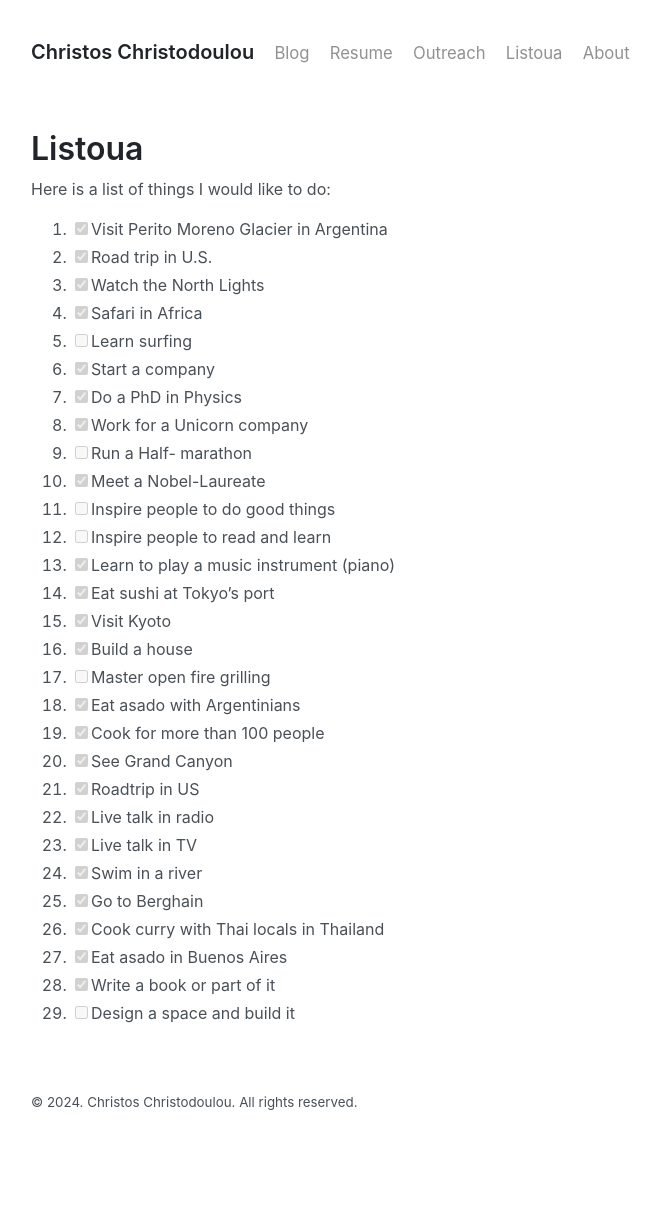
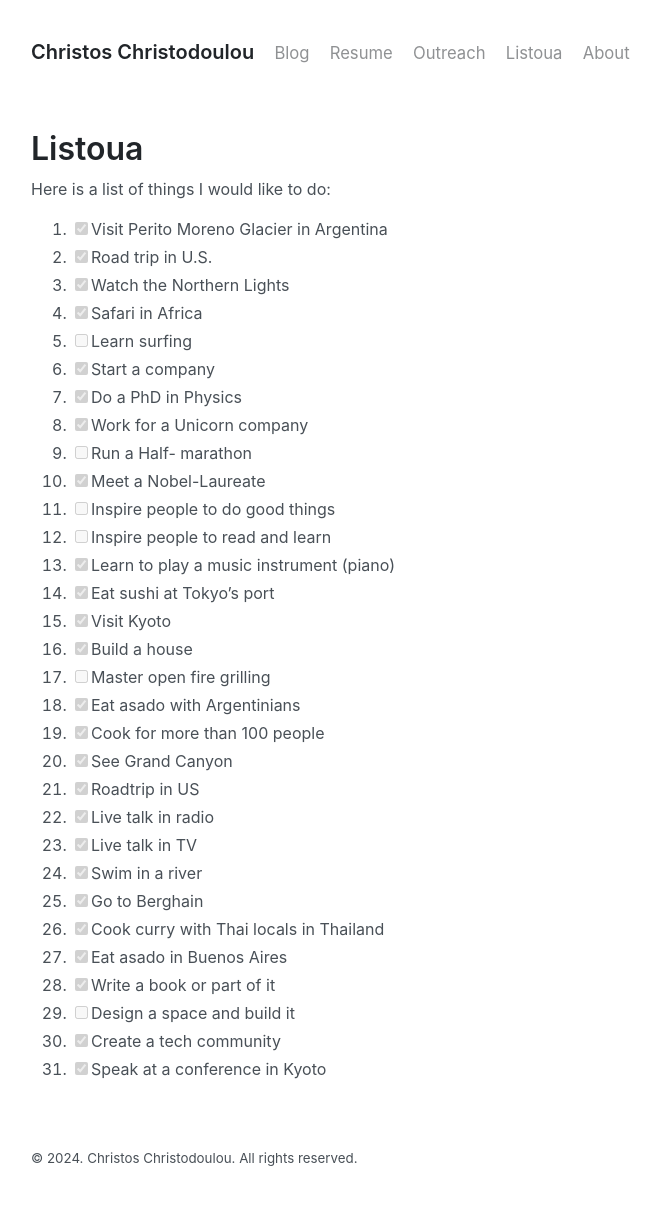
Before and after one commit to chr7stos/chr7stos.github.io, a Jekyll site: the page built from _pages/listoua.md, in a window 1280 px wide. Shown: the whole page, without its empty margins (273-933 px from the left). Built offline with Jekyll 4.4.1, drawn with Linux system fonts in a browser that asks for light colours; before the commit the page ends 1161 px from its top, so only the background shows below that.

Commit message:
Update listoua.md

```diff
--- a/_pages/listoua.md
+++ b/_pages/listoua.md
@@ -8,7 +8,7 @@ Here is a list of things I would like to do:
 
 1. [x] Visit Perito Moreno Glacier in Argentina
 2. [x] Road trip in U.S.
-3. [x] Watch the North Lights
+3. [x] Watch the Northern Lights
 4. [x] Safari in Africa
 5. [ ] Learn surfing
 6. [x] Start a company
@@ -35,3 +35,5 @@ Here is a list of things I would like to do:
 28. [x] Eat asado in Buenos Aires
 29. [x] Write a book or part of it
 30. [ ] Design a space and build it
+31. [x] Create a tech community
+32. [x] Speak at a conference in Kyoto
```
